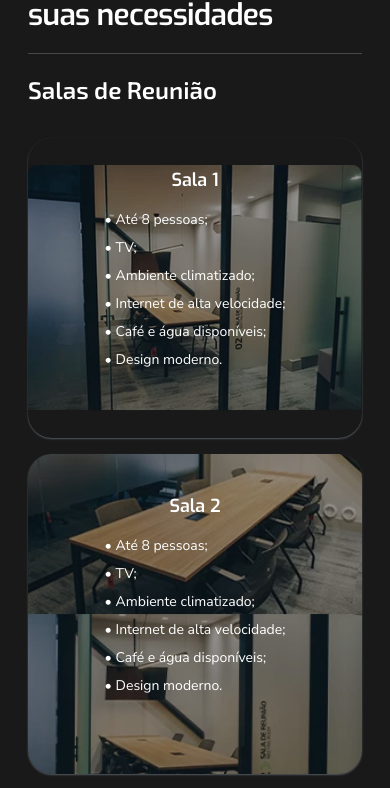
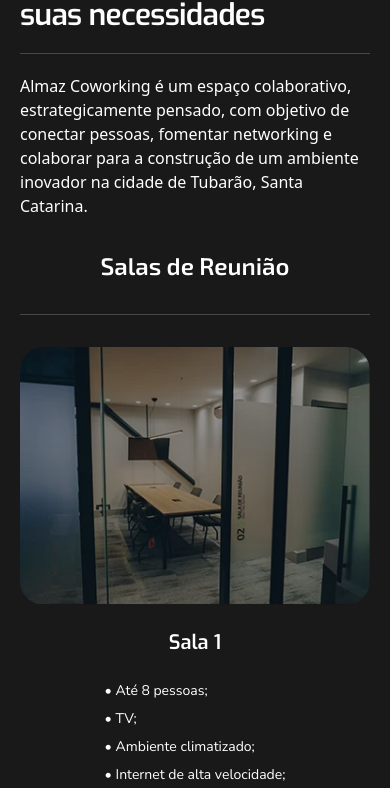
Before and after one commit to gustavospriebe/coworking-website, a Next.js app: page / in a window 390 px wide. Shown: the part 2278-3066 px from the top of the page. Built offline with nearby package versions, Linux system fonts and the light colour scheme.

Commit message:
new version of structure component for mobile devices

```diff
--- a/components/Structure/Structure.tsx
+++ b/components/Structure/Structure.tsx
@@ -1,26 +1,28 @@
 import { structureConfig } from "@/config/Structure";
 import Image from "next/image";
 import { SectionHeader } from "../SectionHeader";
+import { Separator } from "@/components/ui/separator";
 
 export function Structure() {
     const { Structure } = structureConfig;
 
     return (
-        <div
-            id="salas"
-            className="w-full bg-bg-black px-7 py-16 md:px-12 lg:px-16 lg:py-24"
-        >
+        <div id="salas" className="w-full bg-bg-black px-5 py-16 ">
             <div className="mx-auto w-full max-w-7xl">
                 <SectionHeader
                     sectionName="Nossas salas"
                     sectionHeader="Espaços que atendem suas necessidades"
                     colorSeparator="bg-whiter/20"
                 />
+                <p className="text-whiter">
+                    Almaz Coworking é um espaço colaborativo, estrategicamente
+                    pensado, com objetivo de conectar pessoas, fomentar
+                    networking e colaborar para a construção de um ambiente
+                    inovador na cidade de Tubarão, Santa Catarina.
+                </p>
                 {Structure.map((item, index) => (
-                    <div
-                        key={index}
-                        className="mt-4 items-center gap-2 space-y-8 md:gap-4 lg:flex lg:space-y-4"
-                    >
+                    <div key={index}>
+                        <div className="mt-4 hidden gap-2 space-y-8 md:flex md:flex-col md:gap-4 lg:flex-row lg:items-center lg:space-y-4">
                             <p className="font-exotwo text-2xl font-semibold text-whiter lg:w-[150px]">
                                 {item.category}
                             </p>
@@ -57,6 +59,45 @@
                                 ))}
                             </div>
                         </div>
+                        <div className="mt-8 flex flex-col items-center gap-4 space-y-4 md:hidden">
+                            <p className="font-exotwo text-2xl font-semibold text-whiter lg:w-[150px]">
+                                {item.category}
+                            </p>
+                            <Separator className="my-5 bg-whiter/20" />
+                            <div className="flex w-full flex-col justify-center gap-6 md:flex-row ">
+                                {item.assets.map((asset, assetIndex) => (
+                                    <div
+                                        key={assetIndex}
+                                        className=" group flex cursor-pointer flex-col items-center justify-center gap-6  sm:flex-row"
+                                    >
+                                        <Image
+                                            src={asset.image}
+                                            alt=""
+                                            className="h-full w-full rounded-3xl sm:max-w-[335px] object-cover opacity-75 brightness-75"
+                                        />
+                                        <div className="flex w-full flex-col items-center justify-center gap-4 px-2 text-whiter">
+                                            <p className="font-exo text-xl font-semibold">
+                                                {asset.name}
+                                            </p>
+                                            <div className="space-y-2 font-nunitosans text-sm mt-2">
+                                                {asset.description.map(
+                                                    (desc, descIndex) => (
+                                                        <p
+                                                            key={descIndex}
+                                                            className="card-description"
+                                                        >
+                                                            {desc}
+                                                        </p>
+                                                    )
+                                                )}
+                                            </div>
+                                        </div>
+                                    </div>
+                                ))}
+                                S
+                            </div>
+                        </div>
+                    </div>
                 ))}
             </div>
         </div>
```
Lines whose indentation alone changed are shown as unchanged.
